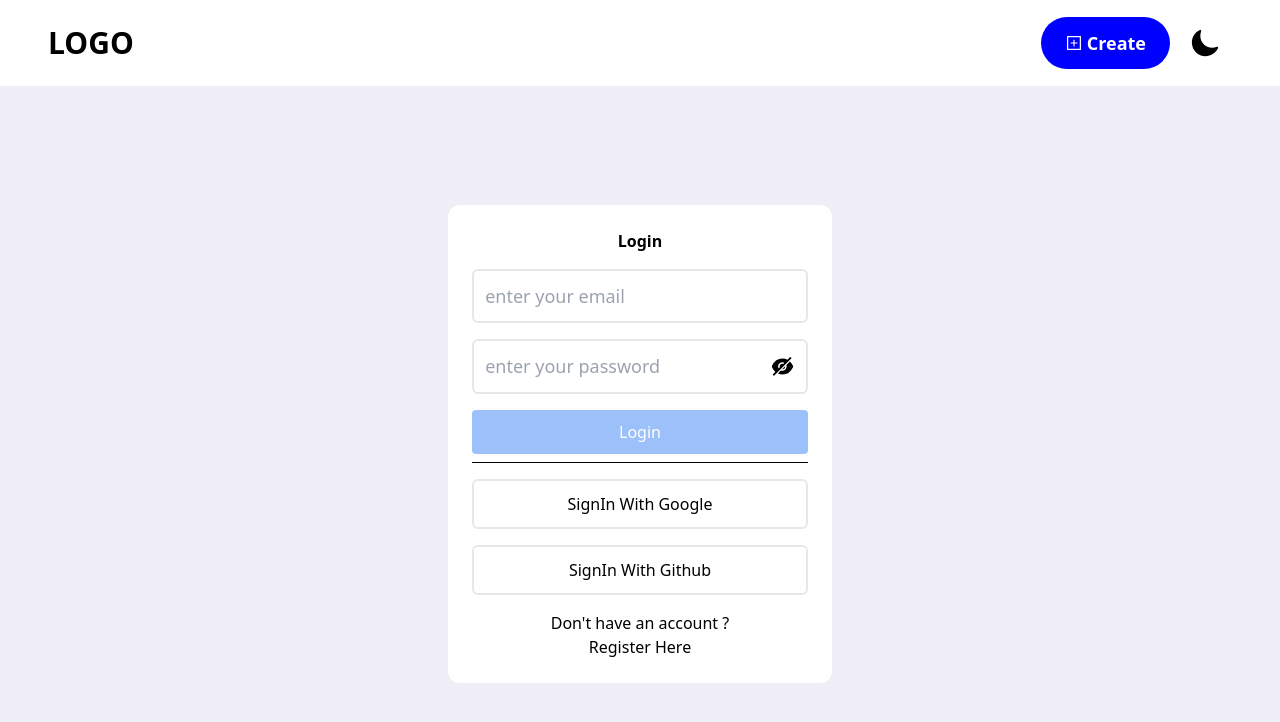
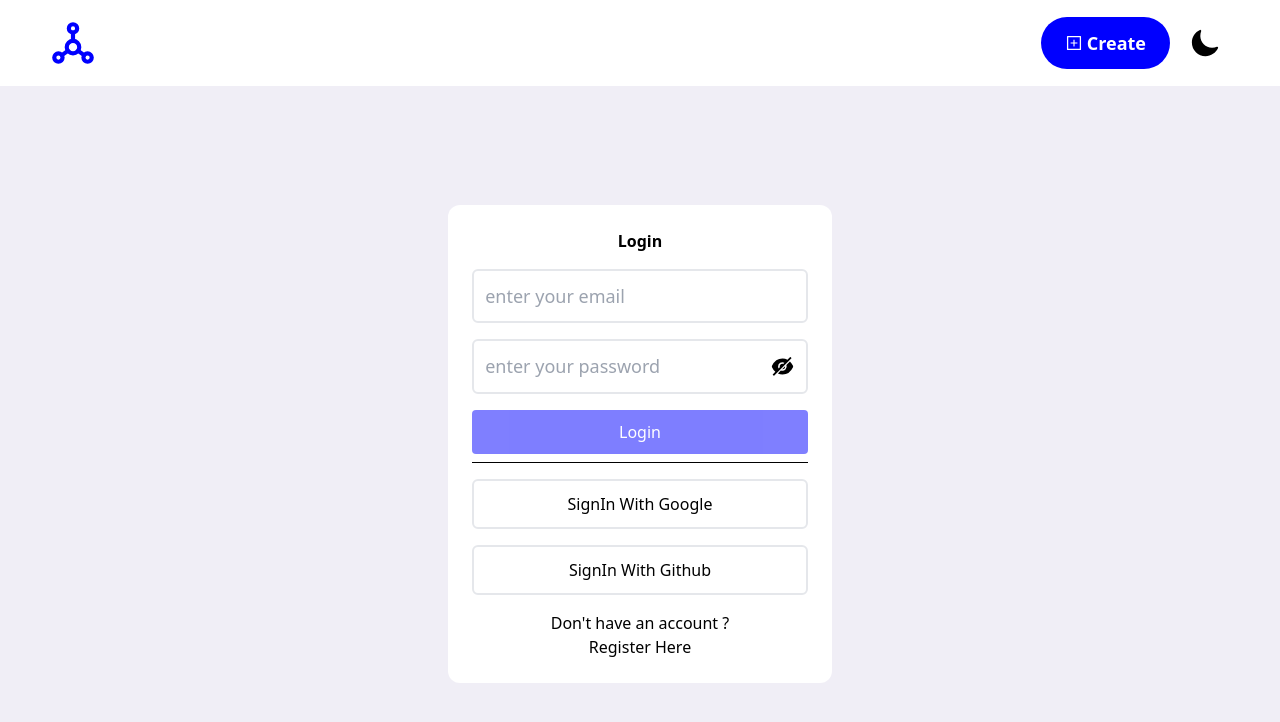
Before and after one commit to HackerNayan098/threads-clone, a Next.js app: page /signin in a window 1280 px wide. Shown: the top 722 px of the page. Built offline with nearby package versions, Linux system fonts and the light colour scheme; no server answers; the database is empty.

Commit message:
theme set

```diff
--- a/app/(pages)/(user)/signin/page.tsx
+++ b/app/(pages)/(user)/signin/page.tsx
@@ -38,7 +38,7 @@ const page = () => {
 
   return (
     <div className="w-full h-full flex items-center justify-center text-black ">
-      <div className="lg:w-96 w-full bg-white p-6 rounded-xl text-center">
+      <div className="lg:w-96 w-full bg-white dark:bg-black dark:text-white p-6 rounded-xl text-center">
         <h3 className="font-semibold tex-2xl">Login</h3>
         <form>
           <Input
@@ -67,18 +67,18 @@ const page = () => {
           />
           <Button
             btnTitle="Login"
-            disabled={!userInfo.password && !userInfo.email}
-            btnCss="w-full bg-blue-500 disabled:cursor-not-allowed disabled:opacity-50 text-white py-2.5 rounded"
+            disabled={!(userInfo.password && userInfo.email)}
+            btnCss="w-full bg-primary disabled:cursor-not-allowed disabled:opacity-50 text-white py-2.5 rounded"
             onClick={(e) => {
               handleSubmit(e);
             }}
           />
 
           <div className="bg-black h-[1px] w-full my-2"></div>
-          <div className="w-full bg-white border-2 p-[0.7rem] my-4 rounded-md outline-none text-black text-md shadow-[0px 1px 15px rgba(0, 0, 0, 0.2)] ">
+          <div className="w-full  border-2 p-[0.7rem] my-4 rounded-md outline-none dark:text-white text-black text-md shadow-[0px 1px 15px rgba(0, 0, 0, 0.2)] ">
             SignIn With Google
           </div>
-          <div className="w-full bg-white border-2 p-[0.7rem] my-4 rounded-md outline-none text-black text-md shadow-[0px 1px 15px rgba(0, 0, 0, 0.2)] ">
+          <div className="w-full  border-2 p-[0.7rem] my-4 rounded-md outline-none dark:text-white text-black text-md shadow-[0px 1px 15px rgba(0, 0, 0, 0.2)] ">
             SignIn With Github
           </div>
           <p className="mt-4">Don't have an account ?</p>
--- a/app/(pages)/(user)/signup/page.tsx
+++ b/app/(pages)/(user)/signup/page.tsx
@@ -35,7 +35,7 @@ const page = () => {
 
   return (
     <div className="w-full h-full flex items-center justify-center text-black">
-      <div className="lg:w-96 w-full bg-white p-6 rounded-xl text-center">
+      <div className="lg:w-96 w-full dark:bg-black dark:text-white bg-white p-6 rounded-xl text-center">
         <h3 className="font-semibold text-2xl">Register</h3>
         <form>
           <Input
@@ -85,7 +85,8 @@ const page = () => {
           />
           <Button
             btnTitle={"Register"}
-            btnCss={" w-full bg-blue-500 text-white py-2.5 rounded"}
+            disabled={!(user.password && user.email)}
+            btnCss={" w-full bg-primary text-white py-2.5 rounded"}
             onClick={(e) => handleSubmit(e)}
           />
           <p className="mt-4">Do you have an account ?</p>
--- a/components/Header/index.tsx
+++ b/components/Header/index.tsx
@@ -1,16 +1,20 @@
 "use client";
 import { IoSunny, IoMoon } from "react-icons/io5";
 import { AiOutlinePlusSquare } from "react-icons/ai";
+import { TbSocial } from "react-icons/tb";
 import { useTheme } from "next-themes";
 import Link from "next/link";
 
 const index = () => {
   const { theme, setTheme } = useTheme();
+
   return (
     <div className="py-4 px-4 lg:px-12 bg-white dark:bg-black dark:text-white">
       <div className="flex items-center justify-between">
         <Link href={"/"}>
-          <div className="text-3xl font-bold">LOGO</div>
+          <div className="text-3xl font-bold text-primary">
+            <TbSocial size={50} />
+          </div>
         </Link>
         <div className="flex items-center gap-2">
           <Link
@@ -30,7 +34,7 @@ const index = () => {
               }
             }}
           >
-            {theme === "light" ? <IoMoon size={30} /> : <IoSunny size={30} />}
+            {theme === "dark" ? <IoSunny size={30} /> : <IoMoon size={30} />}
           </button>
         </div>
       </div>
--- a/components/Input/index.tsx
+++ b/components/Input/index.tsx
@@ -18,14 +18,14 @@ const index = ({
   elemClass,
 }: inputProps) => {
   return (
-    <div className="w-full relative flex items-center justify-between bg-white text-black border-2 p-[0.7rem] my-4 rounded-md  text-md shadow-[0px 1px 15px rgba(0, 0, 0, 0.2)]">
+    <div className="w-full relative flex items-center justify-between dark:text-white text-black border-2 p-[0.7rem] my-4 rounded-md  text-md shadow-[0px 1px 15px rgba(0, 0, 0, 0.2)]">
       <input
         type={type}
         placeholder={placeholder}
         name={name}
         value={value}
         onChange={onChange}
-        className="w-full outline-none text-lg"
+        className="w-full outline-none text-lg bg-transparent"
       />
       <span className={elemClass}>{elem}</span>
     </div>
```
